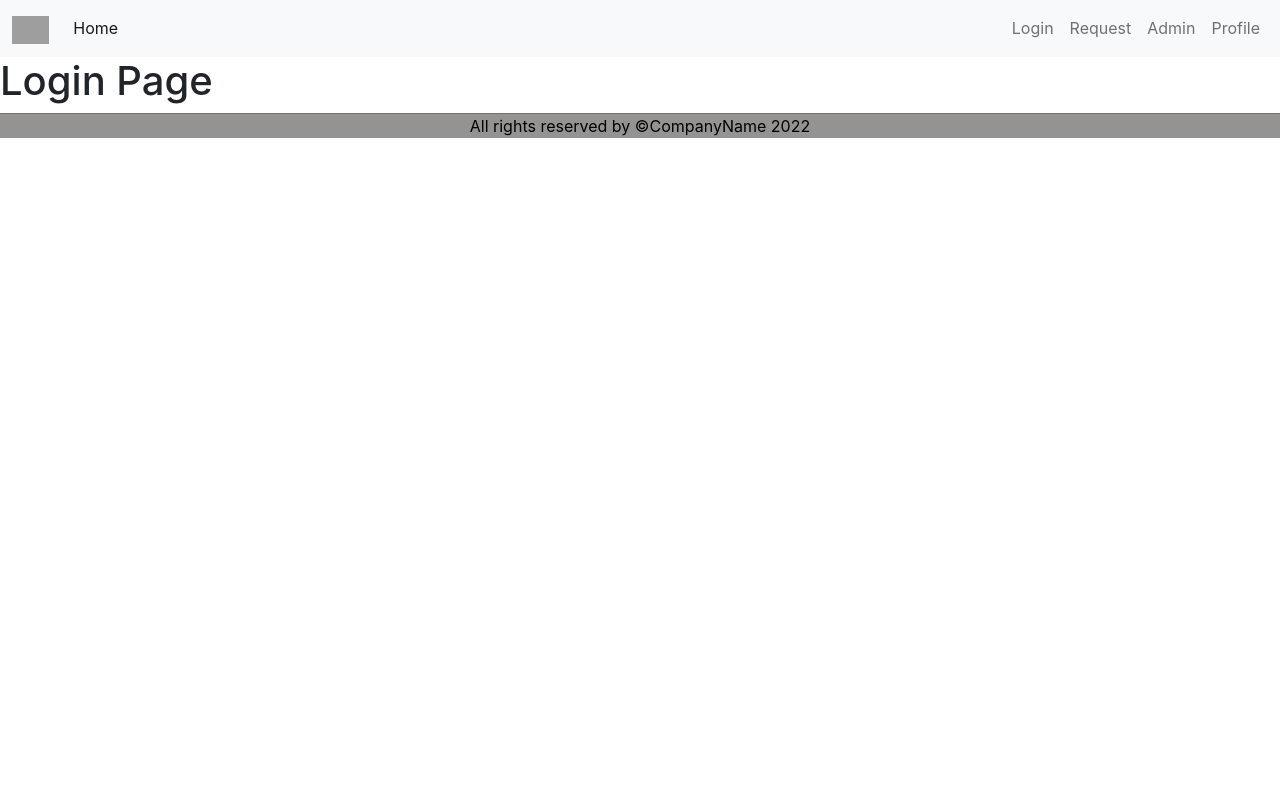
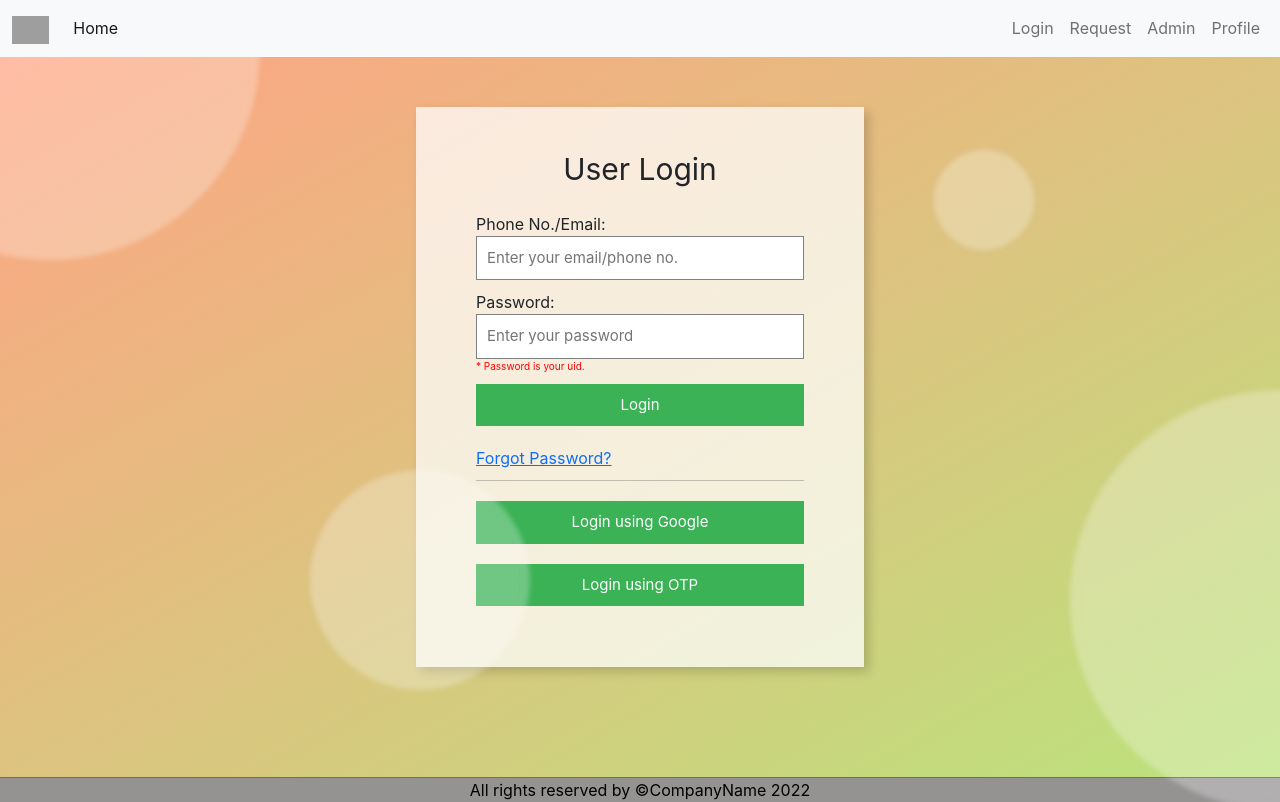
Before and after one commit to AartiKushwaha/BuddyCanSIR, a React (Create React App) app: page /login in a window 1280 px wide. Built offline with nearby package versions, Linux system fonts and the light colour scheme; grey boxes are pictures that could not be loaded.

Commit message:
Added login page

```diff
--- a/src/components/Navigation/navigation.css
+++ b/src/components/Navigation/navigation.css
@@ -0,0 +1,3 @@
+.navbar {
+    z-index: 1;
+}
--- a/src/pages/Login/Login.jsx
+++ b/src/pages/Login/Login.jsx
@@ -4,11 +4,38 @@ import Navigation from "../../components/Navigation/Navigation";
 import Footer from "../../components/Footer/Footer";
 
 export default function Login() {
-    return(
+    return (
         <>
-        <Navigation />
-        <h1>Login Page</h1>
-        <Footer />
+            <Navigation />
+            <div className="login">
+                <div className="login-container">
+                    <p className="login-heading">User Login</p>
+                    <form className="login-form">
+                        <label className="login-label">
+                            Phone No./Email: <br />
+                        </label>
+                        <input type="email" name="email" placeholder="Enter your email/phone no."/>
+                        <br />
+                        <label className="login-label">
+                            Password: <br />
+                        </label>
+                        <input type="password" name="password" placeholder="Enter your password"/>
+                        <br />
+                        <p className="disclaimer">* Password is your uid.</p>
+                        <input type="submit" value="Login" />
+                    </form>
+                    <a href="#">Forgot Password?</a>
+                    <hr style={{margin: "10px 0"}} />
+                    <button className="login-button">Login using Google</button>
+                    <br />
+                    <button className="login-button">Login using OTP</button>
+                </div>
+            <div className="circle1"></div>
+            <div className="circle2"></div>
+            <div className="circle3"></div>
+            <div className="circle4"></div>
+            </div>
+            <Footer />
         </>
     );
 }
--- a/src/pages/Login/login.css
+++ b/src/pages/Login/login.css
@@ -0,0 +1,131 @@
+.login{
+    height: 90vh;
+    width: 100vw;
+    background-image: linear-gradient(to bottom right, #ff44007c, #7cc80385);
+    padding-top: 50px;
+    z-index: -999;
+}
+
+.login-container {
+    margin: auto;
+    width: 35%;
+    background-color: rgba(255, 255, 255, 0.728);
+    height: 70vh;
+    box-shadow: 5px 5px 10px rgba(0, 0, 0, 0.174);
+    padding: 40px 60px;
+    z-index: 1;
+}
+
+.circle1 {
+    height: 400px;
+    width: 400px;
+    background-color: rgba(255, 255, 255, 0.272);
+    box-shadow: 0 0 5px 10px rgba(255, 255, 255, 0.272);
+    position: fixed;
+    bottom: 0;
+    right: -200px;
+    border-radius: 50%;
+    z-index: 0;
+}
+.circle2 {
+    height: 200px;
+    width: 200px;
+    background-color: rgba(255, 255, 255, 0.272);
+    box-shadow: 0 0 5px 10px rgba(255, 255, 255, 0.272);
+    position: fixed;
+    bottom: 15%;
+    left: 25%;
+    border-radius: 50%;
+    z-index: 0;
+}
+.circle3 {
+    height: 80px;
+    width: 80px;
+    background-color: rgba(255, 255, 255, 0.272);
+    box-shadow: 0 0 5px 10px rgba(255, 255, 255, 0.272);
+    position: fixed;
+    top: 20%;
+    right: 20%;
+    border-radius: 50%;
+    z-index: 0;
+}
+.circle4 {
+    height: 400px;
+    width: 400px;
+    background-color: rgba(255, 255, 255, 0.272);
+    box-shadow: 0 0 5px 10px rgba(255, 255, 255, 0.272);
+    position: fixed;
+    top: -150px;
+    left: -150px;
+    border-radius: 50%;
+    z-index: 0;
+}
+
+.login-heading {
+    font-size: 30px;
+    text-align: center;
+}
+
+input[type=email], input[type=password], input[type=submit] {
+    width: 100%;
+    border: 1px solid grey;
+    padding: 10px;
+    font-size: 15px;
+}
+
+input[type=submit] {
+    width: 100%;
+    background-color: #3AB255;
+    color: white;
+    font-size: 15px;
+    border: none;
+    margin: 10px 0;
+    padding: 10px;
+}
+
+.disclaimer {
+    font-size: 10px;
+    color: red;
+}
+
+.login-button {
+    width: 100%;
+    background-color: #3AB255;
+    color: white;
+    font-size: 15px;
+    border: none;
+    margin: 10px 0;
+    padding: 10px;
+}
+
+.login-form {
+    margin: 10px 0;
+}
+
+.login-label {
+    margin-top: 10px;
+}
+
+@media (min-width: 564px) and (max-width: 1024px){
+    .login-container {
+        width: 50%;
+    }
+}
+@media (min-width: 426px) and (max-width: 564px){
+    .login-container {
+        width: 70%;
+        height: 80vh;
+    }
+}
+@media (max-width: 425px){
+    .login {
+        padding-top: 30px;
+    }
+    .login-container {
+        width: 90%;
+        padding: 20px 30px;
+    }
+    .circle1, .circle2, .circle3, .circle4 {
+        display: none;
+    }
+}
```
